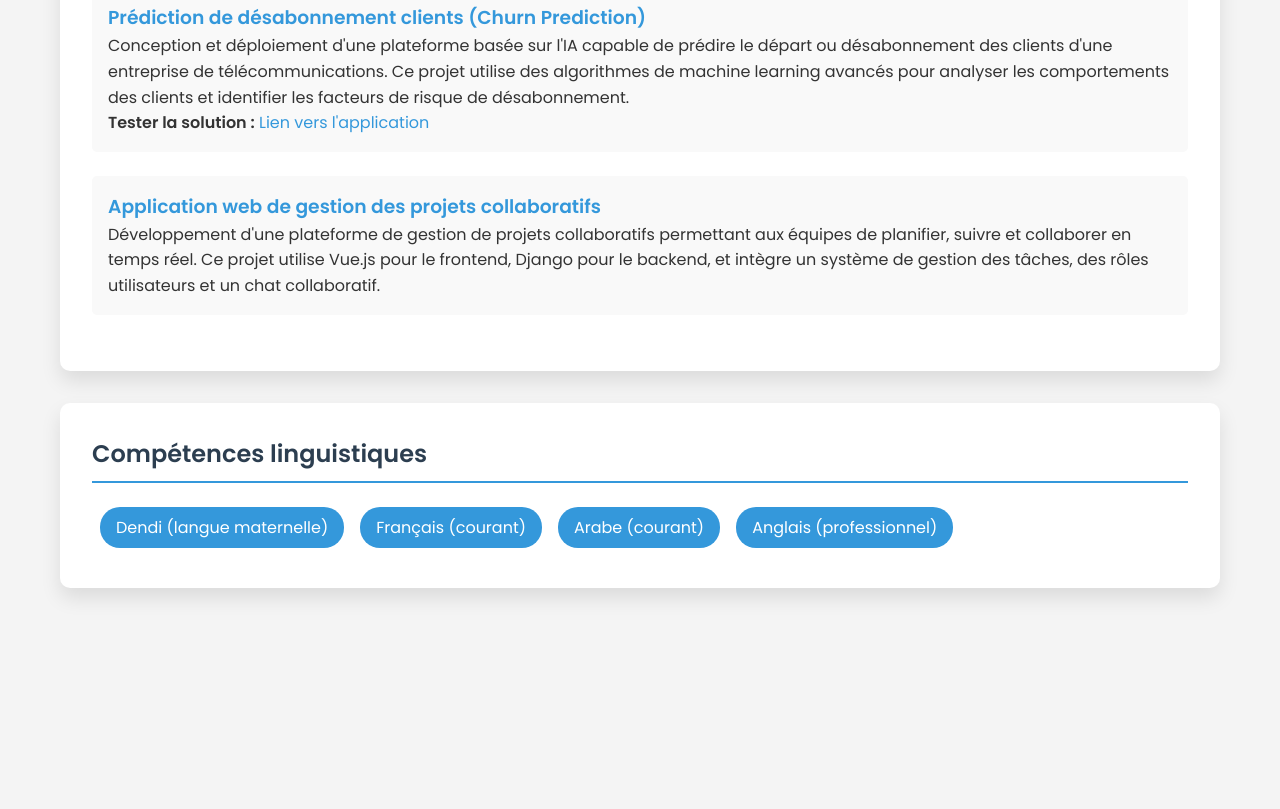
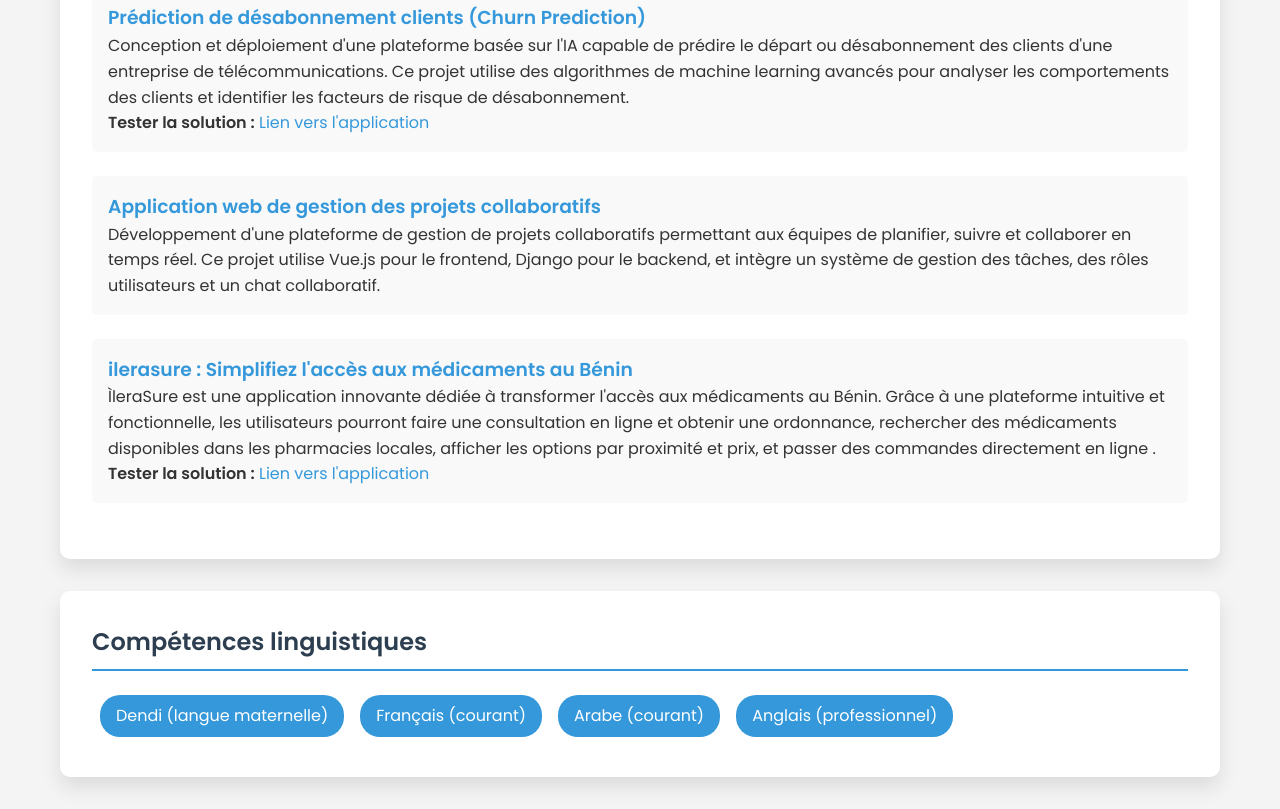
Before and after one commit to mouhsinou/Portofolio, a plain HTML site: page index.html in a window 1280 px wide. Shown: the part 3552-4361 px from the top of the page. Before the commit the page ends 4172 px from the top, so only its background shows below. Drawn offline with Linux system fonts and the light colour scheme.

Commit message:
ilerasure

```diff
--- a/index.html
+++ b/index.html
@@ -281,6 +281,11 @@
                 <h3>Application web de gestion des projets collaboratifs</h3>
                 <p>Développement d'une plateforme de gestion de projets collaboratifs permettant aux équipes de planifier, suivre et collaborer en temps réel. Ce projet utilise Vue.js pour le frontend, Django pour le backend, et intègre un système de gestion des tâches, des rôles utilisateurs et un chat collaboratif.</p>
             </div>
+            <div class="project-item">
+                <h3>ilerasure : Simplifiez l'accès aux médicaments au Bénin  </h3>
+                <p>ÌleraSure est une application innovante dédiée à transformer l'accès aux médicaments au Bénin. Grâce à une plateforme intuitive et fonctionnelle, les utilisateurs pourront faire une consultation en ligne et obtenir une ordonnance,  rechercher des médicaments disponibles dans les pharmacies locales, afficher les options par proximité et prix, et passer des commandes directement en ligne . </p>
+                <p><strong>Tester la solution :</strong> <a href="https://blue-worm-998583.hostingersite.com/">Lien vers l'application</a></p>
+            </div>
         </section>
 
         <section id="langues" class="section">
```
